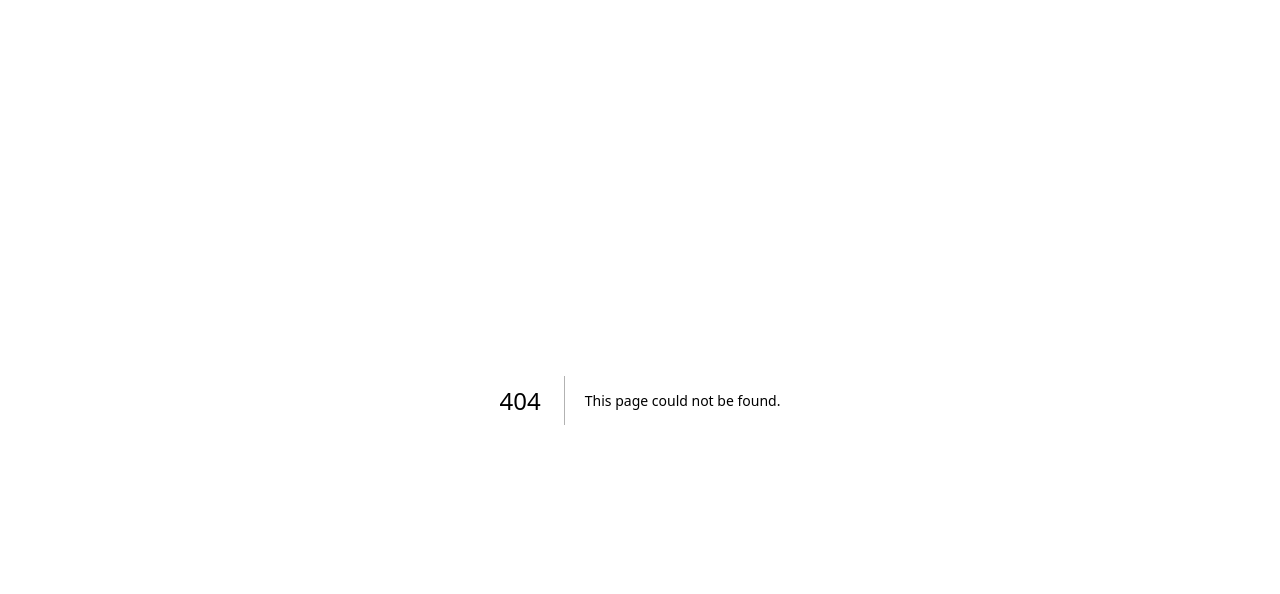
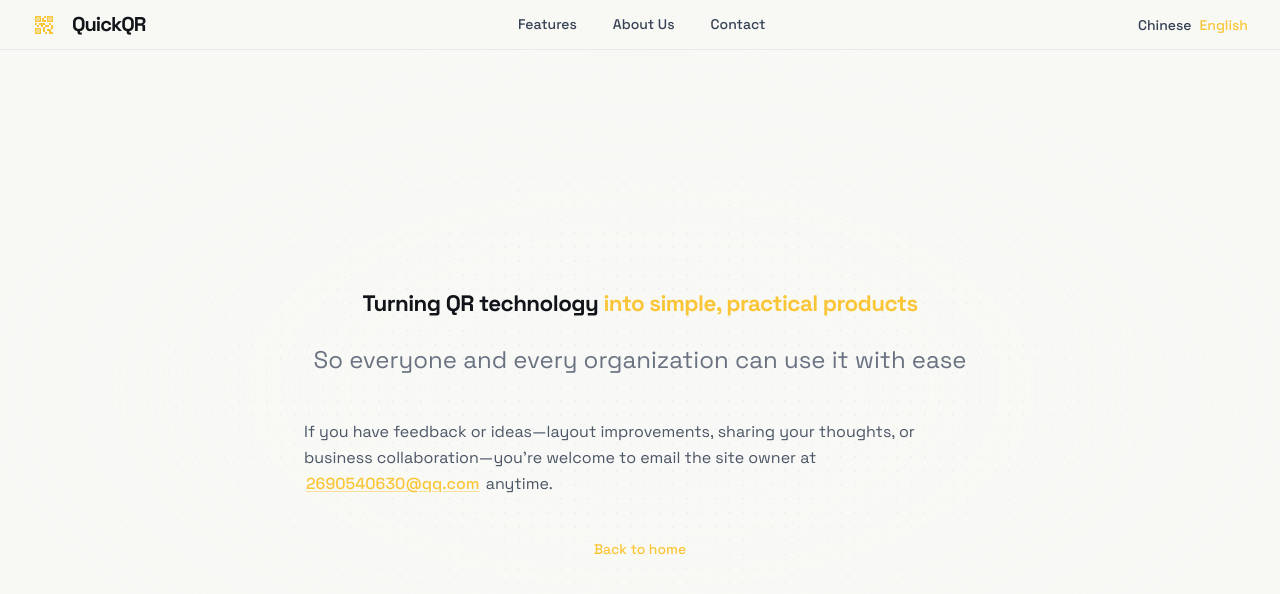
Before and after one commit to tinyshu/qrcode, a Next.js app: page /en/contact in a window 1280 px wide. Before the commit this address had no page. Shown: the top 594 px of the page. Built offline with nearby package versions, Linux system fonts and the light colour scheme.

Commit message:
增加联系page

```diff
--- /dev/null
+++ b/app/[locale]/contact/ContactPageClient.tsx
@@ -0,0 +1,69 @@
+"use client";
+
+import Link from "next/link";
+import { useLocale, useTranslations } from "next-intl";
+
+import SiteHeader from "../../components/SiteHeader";
+
+const CONTACT_EMAIL = "2690540630@qq.com";
+
+export default function ContactPageClient() {
+  const t = useTranslations("contactPage");
+  const locale = useLocale();
+  const home = `/${locale}`;
+
+  return (
+    <div className="relative flex min-h-screen w-full flex-col bg-background-light text-[#111418] font-display">
+      <SiteHeader />
+      <main className="relative flex flex-1 flex-col">
+        <div
+          className="pointer-events-none absolute inset-0 opacity-[0.35]"
+          aria-hidden
+          style={{
+            backgroundColor: "#fafaf8",
+            backgroundImage: `radial-gradient(circle at 1px 1px, rgb(209 213 219 / 0.55) 1px, transparent 0)`,
+            backgroundSize: "14px 14px",
+            maskImage: "radial-gradient(ellipse 80% 70% at 50% 45%, black 20%, transparent 70%)",
+            WebkitMaskImage: "radial-gradient(ellipse 80% 70% at 50% 45%, black 20%, transparent 70%)",
+          }}
+        />
+        <div className="relative flex flex-1 flex-col items-center justify-center px-4 py-16 sm:py-24">
+          <div
+            className="@container mx-auto w-full max-w-2xl text-center"
+            style={{ containerType: "inline-size" }}
+          >
+            <h1
+              className={`whitespace-nowrap font-bold leading-snug tracking-tight ${
+                locale === "zh"
+                  ? "text-[clamp(0.8125rem,calc(100cqw_/_15),3rem)]"
+                  : "text-[clamp(0.75rem,calc(100cqw_/_30),3rem)]"
+              }`}
+            >
+              <span className="text-[#111418]">{t("titleLead")}</span>
+              <span className="text-primary">{t("titleRest")}</span>
+            </h1>
+            <p className="mt-5 text-lg text-gray-500 sm:text-xl md:text-2xl md:leading-relaxed">{t("subtitle")}</p>
+            <p className="mt-10 text-left text-sm leading-relaxed text-gray-600 sm:text-base">
+              {t("bodyPrefix")}
+              <a
+                href={`mailto:${CONTACT_EMAIL}`}
+                className="mx-0.5 font-medium text-primary underline decoration-primary/50 underline-offset-2 hover:opacity-90"
+              >
+                {CONTACT_EMAIL}
+              </a>
+              {t("bodySuffix")}
+            </p>
+            <p className="mt-10">
+              <Link
+                href={home}
+                className="text-sm font-medium text-primary hover:underline"
+              >
+                {t("backHome")}
+              </Link>
+            </p>
+          </div>
+        </div>
+      </main>
+    </div>
+  );
+}
--- /dev/null
+++ b/app/[locale]/contact/page.tsx
@@ -0,0 +1,5 @@
+import ContactPageClient from "./ContactPageClient";
+
+export default function ContactPage() {
+  return <ContactPageClient />;
+}
--- /dev/null
+++ b/app/components/SiteHeader.tsx
@@ -0,0 +1,70 @@
+"use client";
+
+import Link from "next/link";
+import { useLocale, useTranslations } from "next-intl";
+import { usePathname, useRouter } from "next/navigation";
+
+export type SiteHeaderProps = {
+  beforeLocaleSwitch?: (nextLocale: "zh" | "en") => void;
+};
+
+export default function SiteHeader({ beforeLocaleSwitch }: SiteHeaderProps) {
+  const t = useTranslations();
+  const locale = useLocale();
+  const pathname = usePathname();
+  const router = useRouter();
+
+  const switchLocale = (nextLocale: "zh" | "en") => {
+    beforeLocaleSwitch?.(nextLocale);
+    const parts = pathname.split("/");
+    if (parts.length >= 2 && (parts[1] === "zh" || parts[1] === "en")) {
+      parts[1] = nextLocale;
+      router.push(parts.join("/"));
+      return;
+    }
+    router.push(`/${nextLocale}`);
+  };
+
+  const home = `/${locale}`;
+
+  return (
+    <header className="sticky top-0 z-50 flex items-center justify-between whitespace-nowrap border-b border-solid border-gray-200/80 bg-background-light/80 backdrop-blur-sm px-4 py-3 sm:px-6 lg:px-8">
+      <div className="flex items-center gap-4">
+        <Link href={home} className="flex items-center gap-4">
+          <span className="material-symbols-outlined text-primary text-3xl">qr_code_2</span>
+          <h2 className="text-xl font-bold leading-tight tracking-tighter">{t("header.brand")}</h2>
+        </Link>
+      </div>
+      <nav className="hidden items-center gap-9 md:flex">
+        <a className="text-sm font-medium leading-normal text-gray-700 hover:text-primary" href={`${home}#features`}>
+          {t("nav.features")}
+        </a>
+        <a className="text-sm font-medium leading-normal text-gray-700 hover:text-primary" href={`${home}#about`}>
+          {t("nav.about")}
+        </a>
+        <Link
+          className="text-sm font-medium leading-normal text-gray-700 hover:text-primary"
+          href={`${home}/contact`}
+        >
+          {t("nav.contact")}
+        </Link>
+      </nav>
+      <div className="flex items-center gap-2">
+        <button
+          type="button"
+          className={`text-sm font-medium ${locale === "zh" ? "text-primary" : "text-gray-700 hover:text-primary"}`}
+          onClick={() => switchLocale("zh")}
+        >
+          {t("language.zh")}
+        </button>
+        <button
+          type="button"
+          className={`text-sm font-medium ${locale === "en" ? "text-primary" : "text-gray-700 hover:text-primary"}`}
+          onClick={() => switchLocale("en")}
+        >
+          {t("language.en")}
+        </button>
+      </div>
+    </header>
+  );
+}
--- a/app/components/qr/QrCodeGenClient.tsx
+++ b/app/components/qr/QrCodeGenClient.tsx
@@ -1,8 +1,9 @@
 "use client";
 
 import Image from "next/image";
+import Link from "next/link";
 import dynamic from "next/dynamic";
-import React, { useEffect, useRef, useState } from "react";
+import React, { useEffect, useLayoutEffect, useRef, useState } from "react";
 import {useTranslations} from "next-intl";
 import {useLocale} from "next-intl";
 import {usePathname, useRouter} from "next/navigation";
@@ -19,6 +20,7 @@ import {
   type QrBuildOptions,
   QrStyleState,
 } from "./qrStyle";
+import SiteHeader from "../SiteHeader";
 import QrBeautifyModal from "./QrBeautifyModal";
 
 const OtherFormatsModal = dynamic(() => import("./OtherFormatsModal"), { ssr: false });
@@ -31,6 +33,63 @@ function withAutoVersionFallback(options: QrBuildOptions): QrBuildOptions {
       typeNumber: 0,
     },
   };
+}
+
+const SNAPSHOT_KEY = "qrgen-i18n-snapshot";
+
+type QrPageSnapshot = {
+  inputUrl: string;
+  hasGenerated: boolean;
+  activeStyle: QrStyleState;
+  draft: QrStyleState;
+  modalOpen: boolean;
+};
+
+/** Same payload for React Strict Mode double mount after reading localStorage once. */
+let stagedQrPageSnapshot: QrPageSnapshot | null | undefined;
+
+function takeStagedQrPageSnapshot(): QrPageSnapshot | null {
+  if (stagedQrPageSnapshot !== undefined) {
+    return stagedQrPageSnapshot === null ? null : stagedQrPageSnapshot;
+  }
+  if (typeof window === "undefined") {
+    return null;
+  }
+  try {
+    const raw = localStorage.getItem(SNAPSHOT_KEY);
+    if (!raw) {
+      stagedQrPageSnapshot = null;
+      return null;
+    }
+    const parsed = JSON.parse(raw) as Partial<{
+      inputUrl: string;
+      hasGenerated: boolean;
+      activeStyle: QrStyleState;
+      draft: QrStyleState;
+      modalOpen: boolean;
+    }>;
+    localStorage.removeItem(SNAPSHOT_KEY);
+
+    const activeStyle = parsed.activeStyle
+      ? migrateQrStyleState(parsed.activeStyle as QrStyleState)
+      : { ...DEFAULT_QR_STYLE, encodedContent: "" };
+    const draft = parsed.draft
+      ? migrateQrStyleState(parsed.draft as QrStyleState)
+      : { ...DEFAULT_QR_STYLE };
+
+    const snap: QrPageSnapshot = {
+      inputUrl: typeof parsed.inputUrl === "string" ? parsed.inputUrl : "",
+      hasGenerated: typeof parsed.hasGenerated === "boolean" ? parsed.hasGenerated : false,
+      activeStyle,
+      draft,
+      modalOpen: typeof parsed.modalOpen === "boolean" ? parsed.modalOpen : false,
+    };
+    stagedQrPageSnapshot = snap;
+    return snap;
+  } catch {
+    stagedQrPageSnapshot = null;
+    return null;
+  }
 }
 
 export default function QrCodeGenClient() {
@@ -55,40 +114,72 @@ export default function QrCodeGenClient() {
   const mainQrContainerRef = useRef<HTMLDivElement | null>(null);
   const qrInstanceRef = useRef<QRCodeStyling | null>(null);
 
-  const snapshotKey = "qrgen-i18n-snapshot";
+  const persistRef = useRef({
+    inputUrl,
+    hasGenerated,
+    activeStyle,
+    draft,
+    modalOpen,
+  });
+  useEffect(() => {
+    persistRef.current = {
+      inputUrl,
+      hasGenerated,
+      activeStyle,
+      draft,
+      modalOpen,
+    };
+  });
+
+  const allowPersistOnUnmount = useRef(false);
+  useEffect(() => {
+    const id = requestAnimationFrame(() => {
+      allowPersistOnUnmount.current = true;
+      requestAnimationFrame(() => {
+        stagedQrPageSnapshot = undefined;
+      });
+    });
+    return () => cancelAnimationFrame(id);
+  }, []);
+
+  useEffect(() => {
+    return () => {
+      const s = persistRef.current;
+      const meaningful =
+        s.hasGenerated || Boolean(s.inputUrl.trim()) || s.modalOpen;
+      if (!allowPersistOnUnmount.current && !meaningful) return;
+      try {
+        localStorage.setItem(SNAPSHOT_KEY, JSON.stringify(s));
+      } catch {
+        // Ignore snapshot errors.
+      }
+    };
+  }, []);
+
+  useLayoutEffect(() => {
+    const snap = takeStagedQrPageSnapshot();
+    if (!snap) return;
+    setInputUrl(snap.inputUrl);
+    setHasGenerated(snap.hasGenerated);
+    setActiveStyle(snap.activeStyle);
+    setDraft(snap.draft);
+    setModalOpen(snap.modalOpen);
+    persistRef.current = {
+      inputUrl: snap.inputUrl,
+      hasGenerated: snap.hasGenerated,
+      activeStyle: snap.activeStyle,
+      draft: snap.draft,
+      modalOpen: snap.modalOpen,
+    };
+  }, []);
 
   const canDownload = hasGenerated && Boolean(activeStyle.encodedContent.trim());
   const canBeautify = canDownload;
 
-  useEffect(() => {
-    // Restore UI state when switching locales to keep the page interaction as smooth as possible.
-    try {
-      const raw = localStorage.getItem(snapshotKey);
-      if (!raw) return;
-      const parsed = JSON.parse(raw) as Partial<{
-        inputUrl: string;
-        hasGenerated: boolean;
-        activeStyle: QrStyleState;
-        draft: QrStyleState;
-        modalOpen: boolean;
-      }>;
-
-      if (typeof parsed.inputUrl === "string") setInputUrl(parsed.inputUrl);
-      if (typeof parsed.hasGenerated === "boolean") setHasGenerated(parsed.hasGenerated);
-      if (parsed.activeStyle) setActiveStyle(migrateQrStyleState(parsed.activeStyle as QrStyleState));
-      if (parsed.draft) setDraft(migrateQrStyleState(parsed.draft as QrStyleState));
-      if (typeof parsed.modalOpen === "boolean") setModalOpen(parsed.modalOpen);
-
-      localStorage.removeItem(snapshotKey);
-    } catch {
-      // Ignore restore errors.
-    }
-  }, []);
-
-  const switchLocale = (nextLocale: "zh" | "en") => {
+  const beforeLocaleSwitch = (nextLocale: "zh" | "en") => {
     try {
       localStorage.setItem(
-        snapshotKey,
+        SNAPSHOT_KEY,
         JSON.stringify({
           inputUrl,
           hasGenerated,
@@ -100,15 +191,16 @@ export default function QrCodeGenClient() {
     } catch {
       // Ignore snapshot errors.
     }
+  };
 
+  const switchLocale = (nextLocale: "zh" | "en") => {
+    beforeLocaleSwitch(nextLocale);
     const parts = pathname.split("/");
-    // pathname like: /zh or /zh/something
     if (parts.length >= 2 && (parts[1] === "zh" || parts[1] === "en")) {
       parts[1] = nextLocale;
       router.push(parts.join("/"));
       return;
     }
-
     router.push(`/${nextLocale}`);
   };
 
@@ -325,39 +417,7 @@ export default function QrCodeGenClient() {
 
   return (
     <div className="relative flex min-h-screen w-full flex-col bg-background-light text-[#111418] font-display">
-      <header className="sticky top-0 z-50 flex items-center justify-between whitespace-nowrap border-b border-solid border-gray-200/80 bg-background-light/80 backdrop-blur-sm px-4 py-3 sm:px-6 lg:px-8">
-        <div className="flex items-center gap-4">
-          <span className="material-symbols-outlined text-primary text-3xl">qr_code_2</span>
-          <h2 className="text-xl font-bold leading-tight tracking-tighter">{t("header.brand")}</h2>
-        </div>
-        <nav className="hidden items-center gap-9 md:flex">
-          <a className="text-sm font-medium leading-normal text-gray-700 hover:text-primary" href="#features">
-            {t("nav.features")}
-          </a>
-          <a className="text-sm font-medium leading-normal text-gray-700 hover:text-primary" href="#about">
-            {t("nav.about")}
-          </a>
-          <a className="text-sm font-medium leading-normal text-gray-700 hover:text-primary" href="#contact">
-            {t("nav.contact")}
-          </a>
-        </nav>
-        <div className="flex items-center gap-2">
-          <button
-            type="button"
-            className={`text-sm font-medium ${locale === "zh" ? "text-primary" : "text-gray-700 hover:text-primary"}`}
-            onClick={() => switchLocale("zh")}
-          >
-            {t("language.zh")}
-          </button>
-          <button
-            type="button"
-            className={`text-sm font-medium ${locale === "en" ? "text-primary" : "text-gray-700 hover:text-primary"}`}
-            onClick={() => switchLocale("en")}
-          >
-            {t("language.en")}
-          </button>
-        </div>
-      </header>
+      <SiteHeader beforeLocaleSwitch={beforeLocaleSwitch} />
 
       <main className="flex-grow">
         <section className="w-full py-20 lg:py-32">
@@ -377,7 +437,10 @@ export default function QrCodeGenClient() {
                   <div className="flex flex-col gap-2.5 text-sm text-gray-500 md:text-[15px] md:leading-relaxed">
                     {([1, 2] as const).map((n) => (
                       <div key={n} className="flex items-start gap-2.5">
-                        <span className="mt-0.5 shrink-0 text-base leading-none md:text-lg" aria-hidden>
+                        <span
+                          className="material-symbols-outlined mt-0.5 shrink-0 text-[1.25rem] leading-none text-primary md:text-[1.35rem]"
+                          aria-hidden
+                        >
                           {t(`hero.subtitle${n}.icon`)}
                         </span>
                         <p className="min-w-0 leading-snug">
@@ -602,9 +665,9 @@ export default function QrCodeGenClient() {
             <a className="text-sm font-medium text-gray-600 hover:text-primary" href="#">
               {t("footer.about")}
             </a>
-            <a className="text-sm font-medium text-gray-600 hover:text-primary" href="#">
+            <Link className="text-sm font-medium text-gray-600 hover:text-primary" href={`/${locale}/contact`}>
               {t("footer.contact")}
-            </a>
+            </Link>
             <a className="text-sm font-medium text-gray-600 hover:text-primary" href="#">
               {t("footer.privacy")}
             </a>
--- a/messages/en.json
+++ b/messages/en.json
@@ -10,12 +10,12 @@
   "hero": {
     "title": "Create Your Creative QR Codes",
     "subtitle1": {
-      "icon": "✨",
+      "icon": "bolt",
       "lead": "Free to create",
       "detail": "Enter a URL and start in seconds"
     },
     "subtitle2": {
-      "icon": "🎨",
+      "icon": "diamond",
       "lead": "Beautiful & unique",
       "detail": "Make what you share stand out"
     },
@@ -213,5 +213,13 @@
   "language": {
     "zh": "Chinese",
     "en": "English"
+  },
+  "contactPage": {
+    "titleLead": "Turning QR technology ",
+    "titleRest": "into simple, practical products",
+    "subtitle": "So everyone and every organization can use it with ease",
+    "bodyPrefix": "If you have feedback or ideas—layout improvements, sharing your thoughts, or business collaboration—you’re welcome to email the site owner at ",
+    "bodySuffix": " anytime.",
+    "backHome": "Back to home"
   }
 }
--- a/messages/zh.json
+++ b/messages/zh.json
@@ -10,12 +10,12 @@
   "hero": {
     "title": "专属创意二维码",
     "subtitle1": {
-      "icon": "✨",
+      "icon": "bolt",
       "lead": "免费生成",
       "detail": "输入网址，即刻开始"
     },
     "subtitle2": {
-      "icon": "🎨",
+      "icon": "diamond",
       "lead": "精美独特",
       "detail": "让你的分享脱颖而出"
     },
@@ -213,5 +213,13 @@
   "language": {
     "zh": "中文",
     "en": "English"
+  },
+  "contactPage": {
+    "titleLead": "把二维码技术",
+    "titleRest": "做成简单实用的产品",
+    "subtitle": "让每个人和组织都能轻松使用",
+    "bodyPrefix": "若你有任何意见和建议，无论是网站排版改进、观点分享和商务合作，欢迎随时联系站长的邮箱",
+    "bodySuffix": "进行交流和沟通。",
+    "backHome": "返回首页"
   }
 }
```
